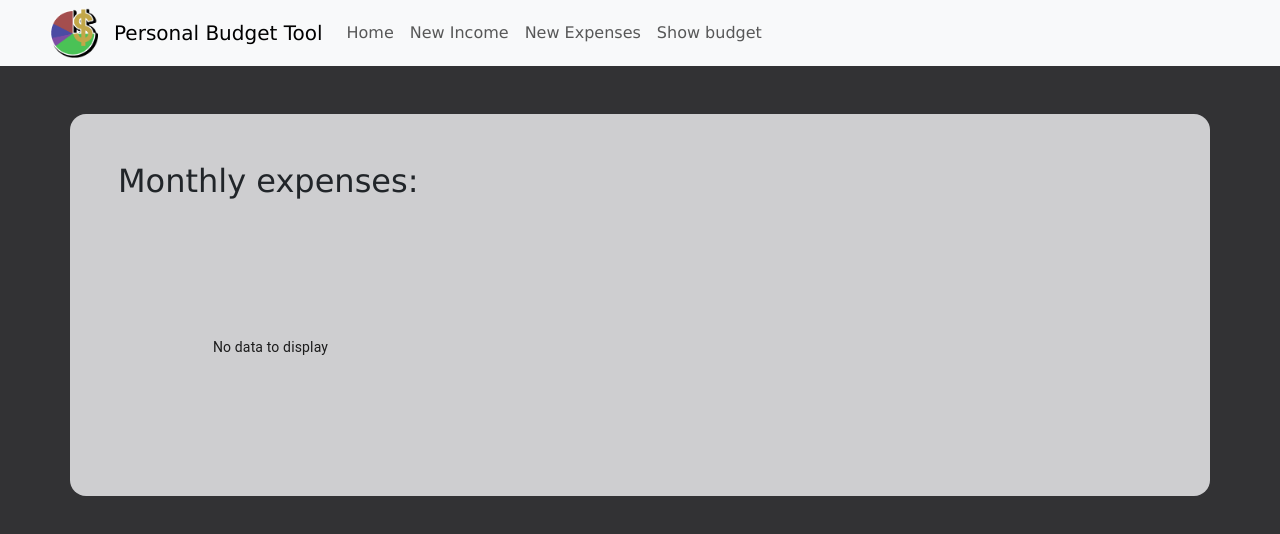
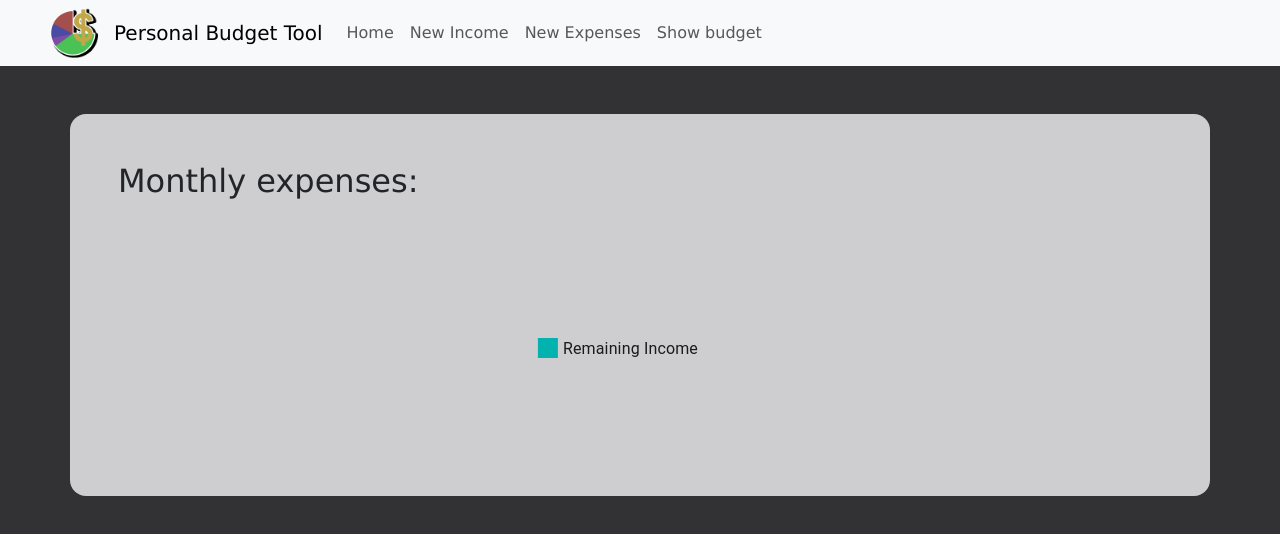
Before and after one commit to NathanGrs00/budget-tracking-react-app, a React (Vite) app: page / in a window 1280 px wide. Both pictures are taken after a click on the link "Show budget". Shown: the top 534 px of the page. Built offline with nearby package versions, Linux system fonts and the light colour scheme.

Commit message:
Feat: RemainingIncome as a standard slice of the pie

```diff
--- a/src/App.tsx
+++ b/src/App.tsx
@@ -9,6 +9,8 @@ import ShowBudget from "./components/ShowBudget.tsx";
 function App() {
     const [currentPage, setCurrentPage] = useState("home");
     const [expenses, setExpenses] = useState<{expenseName: string; expenseAmount: string}[]>([]);
+    const [totalIncome, setTotalIncome] = useState<number>(0)
+    const [totalExpenses, setTotalExpenses] = useState<number>(0)
 
     const handleNavigating = (link: string) => {
         setCurrentPage(link)
@@ -18,9 +20,9 @@ function App() {
         <>
             <NavBar handleNavigating={handleNavigating} />
             {currentPage === "home" && <Homepage />}
-            {currentPage === "new-income" && <NewIncome />}
-            {currentPage === "new-expenses" && <NewExpense expenses={expenses} setExpenses={setExpenses}/>}
-            {currentPage === "show-budget" && <ShowBudget allExpenses={expenses}/>}
+            {currentPage === "new-income" && <NewIncome totalIncome={totalIncome} setTotalIncome={setTotalIncome}/>}
+            {currentPage === "new-expenses" && <NewExpense expenses={expenses} setExpenses={setExpenses} setTotalExpenses={setTotalExpenses}/>}
+            {currentPage === "show-budget" && <ShowBudget allExpenses={expenses} totalIncome={totalIncome} totalExpenses={totalExpenses}/>}
         </>
     )
 }
--- a/src/components/BasicPie.tsx
+++ b/src/components/BasicPie.tsx
@@ -5,21 +5,28 @@ interface Props {
         expenseName: string;
         expenseAmount: string;
     }[];
+    totalIncome: number
+    totalExpenses: number
 }
 
-function BasicPie({allExpenses}: Props) {
+function BasicPie({allExpenses, totalIncome, totalExpenses}: Props) {
+    const remainingIncome = totalIncome - totalExpenses
     return (
         <PieChart
             series={[
                 {
-                    data: allExpenses.map((expense, index) => ({
-                            id: index,
+                    data: [
+                        { id: 0, value: remainingIncome, label: "Remaining Income" },
+                        ...allExpenses.map((expense, index) => ({
+                            id: index + 1,
                             value: parseFloat(expense.expenseAmount),
-                            label: expense.expenseName}
-                    ))
+                            label: expense.expenseName
+                        }))
+                    ]
+
                 },
             ]}
-            width={400}
+            width={600}
             height={200}
         />
     );
--- a/src/components/NewExpense.tsx
+++ b/src/components/NewExpense.tsx
@@ -5,10 +5,11 @@ import * as React from "react";
 interface Props {
     expenses: { expenseName: string; expenseAmount: string }[];
     setExpenses: React.Dispatch<React.SetStateAction<{ expenseName: string; expenseAmount: string }[]>>;
+    setTotalExpenses: React.Dispatch<React.SetStateAction<number>>
 }
 
 
-function NewExpense({expenses, setExpenses}: Props) {
+function NewExpense({expenses, setExpenses, setTotalExpenses}: Props) {
 
     const [rowAmount, setRowAmount] = useState(1);
 
@@ -25,6 +26,10 @@ function NewExpense({expenses, setExpenses}: Props) {
         (sum, expense) => sum + parseFloat(expense.expenseAmount || "0"),
         0
     )
+
+    React.useEffect(() => {
+        setTotalExpenses(totalExpenses);
+    }, [expenses, setTotalExpenses]);
 
     return (
         <div className={"container p-5 mt-5 rounded-4"}>
--- a/src/components/NewIncome.tsx
+++ b/src/components/NewIncome.tsx
@@ -1,7 +1,13 @@
-import {useState} from "react";
+import {useEffect, useState} from "react";
 import NewIncomeRow from "./NewIncomeRow.tsx";
+import * as React from "react";
 
-function NewIncome() {
+interface Props {
+    totalIncome: number
+    setTotalIncome: React.Dispatch<React.SetStateAction<number>>;
+}
+
+function NewIncome({totalIncome, setTotalIncome}: Props) {
 
     const [rowAmount, setRowAmount] = useState(1);
     const [incomeAmount, setIncomeAmount] = useState<string[]>([]);
@@ -12,10 +18,14 @@ function NewIncome() {
         setIncomeAmount(updatedIncomes)
     }
 
-    const totalIncome = incomeAmount.reduce(
+    const calculatedTotalIncome = incomeAmount.reduce(
         (sum, amount) => sum + parseFloat(amount || "0"),
         0
     )
+
+    useEffect(() => {
+        setTotalIncome(calculatedTotalIncome);
+    }, [calculatedTotalIncome, setTotalIncome]);
 
     return (
         <div className={"container p-5 mt-5 rounded-4"}>
--- a/src/components/ShowBudget.tsx
+++ b/src/components/ShowBudget.tsx
@@ -5,13 +5,15 @@ interface Props {
         expenseName: string;
         expenseAmount: string;
     }[];
+    totalIncome: number
+    totalExpenses: number
 }
 
-function ShowBudget({allExpenses}: Props) {
+function ShowBudget({allExpenses, totalIncome, totalExpenses}: Props) {
     return (
         <div className={"container p-5 mt-5 rounded-4"}>
             <h2 className={"mb-5"}>Monthly expenses:</h2>
-            <BasicPie allExpenses={allExpenses}/>
+            <BasicPie allExpenses={allExpenses} totalIncome={totalIncome} totalExpenses={totalExpenses}/>
         </div>
     )
 }
```
